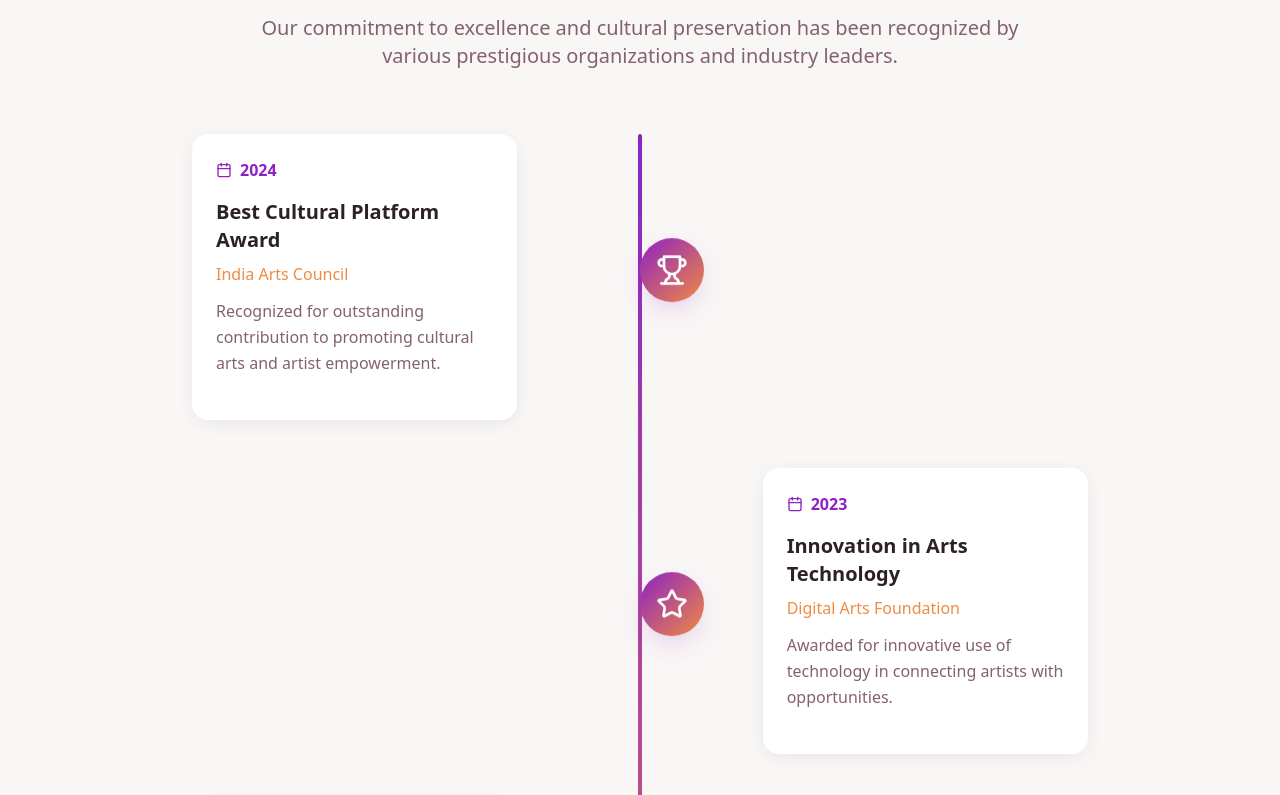
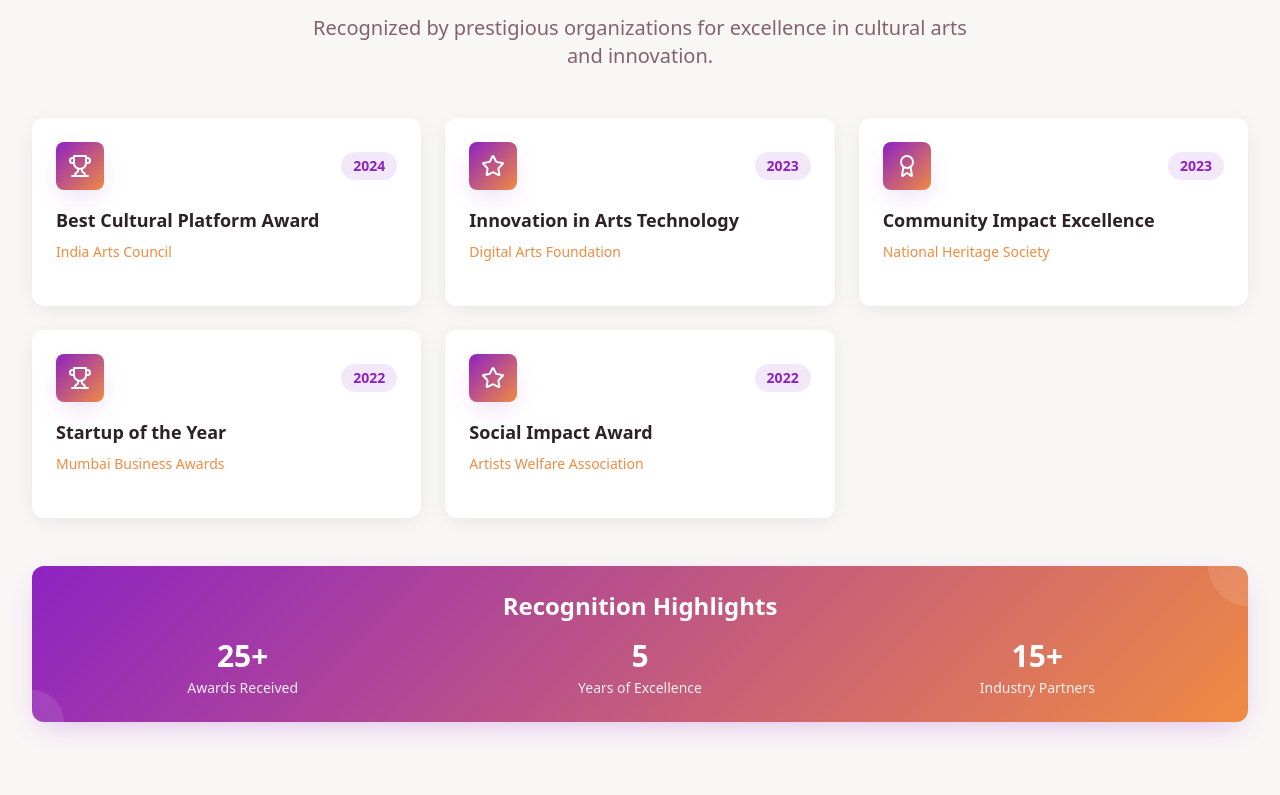
Before and after one commit to Soumyamooda/culture-canvas-co, a React (Vite) app: page / in a window 1280 px wide. Shown: the part 5645-6440 px from the top of the page. Built offline with nearby package versions, Linux system fonts and the light colour scheme.

Commit message:
Refactor: Redesign Awards Section
Redesigned the Awards & Recognition section to be more concise and visually appealing. The timeline layout has been updated to a more compact card-based display, and the achievement summary has been streamlined.

```diff
--- a/src/components/AwardsSection.tsx
+++ b/src/components/AwardsSection.tsx
@@ -1,4 +1,4 @@
-import { Award, Calendar, Trophy, Star } from "lucide-react";
+import { Award, Trophy, Star } from "lucide-react";
 
 const AwardsSection = () => {
   const awards = [
@@ -6,132 +6,100 @@ const AwardsSection = () => {
       year: "2024",
       title: "Best Cultural Platform Award",
       organization: "India Arts Council",
-      description: "Recognized for outstanding contribution to promoting cultural arts and artist empowerment.",
       icon: Trophy,
-      color: "primary"
     },
     {
       year: "2023",
       title: "Innovation in Arts Technology",
       organization: "Digital Arts Foundation",
-      description: "Awarded for innovative use of technology in connecting artists with opportunities.",
       icon: Star,
-      color: "secondary"
     },
     {
       year: "2023",
       title: "Community Impact Excellence",
       organization: "National Heritage Society",
-      description: "Honored for significant impact in preserving and promoting cultural traditions.",
       icon: Award,
-      color: "tertiary"
     },
     {
       year: "2022",
       title: "Startup of the Year",
       organization: "Mumbai Business Awards",
-      description: "Recognized as the most promising startup in the cultural and creative industry.",
       icon: Trophy,
-      color: "accent"
     },
     {
       year: "2022",
       title: "Social Impact Award",
       organization: "Artists Welfare Association",
-      description: "Acknowledged for creating meaningful livelihood opportunities for artists.",
       icon: Star,
-      color: "primary"
     }
   ];
 
   return (
     <section id="awards" className="py-20 bg-background">
       <div className="container mx-auto px-4 lg:px-8">
-        <div className="text-center mb-16">
+        <div className="text-center mb-12">
           <h2 className="text-4xl lg:text-5xl font-bold mb-4 bg-gradient-cultural bg-clip-text text-transparent">
             Awards & Recognition
           </h2>
-          <p className="text-xl text-muted-foreground max-w-3xl mx-auto">
-            Our commitment to excellence and cultural preservation has been recognized
-            by various prestigious organizations and industry leaders.
+          <p className="text-xl text-muted-foreground max-w-2xl mx-auto">
+            Recognized by prestigious organizations for excellence in cultural arts and innovation.
           </p>
         </div>
 
-        {/* Timeline */}
-        <div className="relative max-w-4xl mx-auto">
-          {/* Timeline Line */}
-          <div className="absolute left-1/2 transform -translate-x-1/2 w-1 h-full bg-gradient-cultural rounded-full"></div>
-
+        {/* Awards Grid */}
+        <div className="grid grid-cols-1 md:grid-cols-2 lg:grid-cols-3 gap-6 mb-12">
           {awards.map((award, index) => {
             const IconComponent = award.icon;
-            const isEven = index % 2 === 0;
 
             return (
               <div
                 key={index}
-                className={`relative flex items-center mb-12 animate-fade-in ${
-                  isEven ? "lg:flex-row" : "lg:flex-row-reverse"
-                }`}
-                style={{ animationDelay: `${index * 0.2}s` }}
+                className="bg-card rounded-xl p-6 shadow-soft hover:shadow-cultural transition-all duration-300 group hover:scale-105 animate-fade-in"
+                style={{ animationDelay: `${index * 0.1}s` }}
               >
-                {/* Timeline Node */}
-                <div className="absolute left-1/2 transform -translate-x-1/2 w-16 h-16 bg-gradient-cultural rounded-full flex items-center justify-center shadow-cultural z-10 animate-float">
-                  <IconComponent className="w-8 h-8 text-white" />
+                <div className="flex items-center justify-between mb-4">
+                  <div className="w-12 h-12 bg-gradient-cultural rounded-lg flex items-center justify-center shadow-cultural">
+                    <IconComponent className="w-6 h-6 text-white" />
+                  </div>
+                  <span className="text-sm font-bold text-primary bg-primary/10 px-3 py-1 rounded-full">
+                    {award.year}
+                  </span>
                 </div>
 
-                {/* Award Content */}
-                <div className={`lg:w-5/12 ${isEven ? "lg:pr-12" : "lg:pl-12"}`}>
-                  <div className="bg-card rounded-2xl p-6 shadow-soft hover:shadow-cultural transition-all duration-300 group hover:scale-105">
-                    <div className="flex items-center space-x-3 mb-4">
-                      <div className="flex items-center space-x-2 text-primary font-bold">
-                        <Calendar className="w-4 h-4" />
-                        <span>{award.year}</span>
-                      </div>
-                    </div>
+                <h3 className="text-lg font-bold text-foreground mb-2 group-hover:text-primary transition-colors">
+                  {award.title}
+                </h3>
 
-                    <h3 className="text-xl font-bold text-foreground mb-2 group-hover:text-primary transition-colors">
-                      {award.title}
-                    </h3>
+                <p className="text-secondary text-sm font-medium">
+                  {award.organization}
+                </p>
 
-                    <p className="text-secondary font-medium mb-3">
-                      {award.organization}
-                    </p>
-
-                    <p className="text-muted-foreground leading-relaxed">
-                      {award.description}
-                    </p>
-
-                    {/* Decorative element */}
-                    <div className="mt-4 w-12 h-1 bg-gradient-cultural rounded-full opacity-0 group-hover:opacity-100 transition-opacity duration-300"></div>
-                  </div>
-                </div>
-
-                {/* Spacer for opposite side */}
-                <div className="lg:w-5/12"></div>
+                {/* Decorative element */}
+                <div className="mt-4 w-8 h-1 bg-gradient-cultural rounded-full opacity-0 group-hover:opacity-100 transition-opacity duration-300"></div>
               </div>
             );
           })}
         </div>
 
         {/* Achievement Summary */}
-        <div className="mt-16 bg-gradient-cultural rounded-2xl p-8 text-white shadow-cultural relative overflow-hidden">
-          <div className="absolute top-0 right-0 w-32 h-32 bg-white/10 rounded-full -translate-y-16 translate-x-16"></div>
-          <div className="absolute bottom-0 left-0 w-24 h-24 bg-white/10 rounded-full translate-y-12 -translate-x-12"></div>
+        <div className="bg-gradient-cultural rounded-xl p-6 text-white shadow-cultural relative overflow-hidden">
+          <div className="absolute top-0 right-0 w-20 h-20 bg-white/10 rounded-full -translate-y-10 translate-x-10"></div>
+          <div className="absolute bottom-0 left-0 w-16 h-16 bg-white/10 rounded-full translate-y-8 -translate-x-8"></div>
 
           <div className="relative z-10 text-center">
-            <h3 className="text-3xl font-bold mb-6">Recognition Highlights</h3>
-            <div className="grid grid-cols-1 md:grid-cols-3 gap-8">
+            <h3 className="text-2xl font-bold mb-4">Recognition Highlights</h3>
+            <div className="grid grid-cols-1 md:grid-cols-3 gap-6">
               <div className="text-center">
-                <div className="text-4xl font-bold mb-2">25+</div>
-                <div className="text-white/90">Awards Received</div>
+                <div className="text-3xl font-bold mb-1">25+</div>
+                <div className="text-white/90 text-sm">Awards Received</div>
               </div>
               <div className="text-center">
-                <div className="text-4xl font-bold mb-2">5</div>
-                <div className="text-white/90">Years of Excellence</div>
+                <div className="text-3xl font-bold mb-1">5</div>
+                <div className="text-white/90 text-sm">Years of Excellence</div>
               </div>
               <div className="text-center">
-                <div className="text-4xl font-bold mb-2">15+</div>
-                <div className="text-white/90">Industry Partners</div>
+                <div className="text-3xl font-bold mb-1">15+</div>
+                <div className="text-white/90 text-sm">Industry Partners</div>
               </div>
             </div>
           </div>
```
